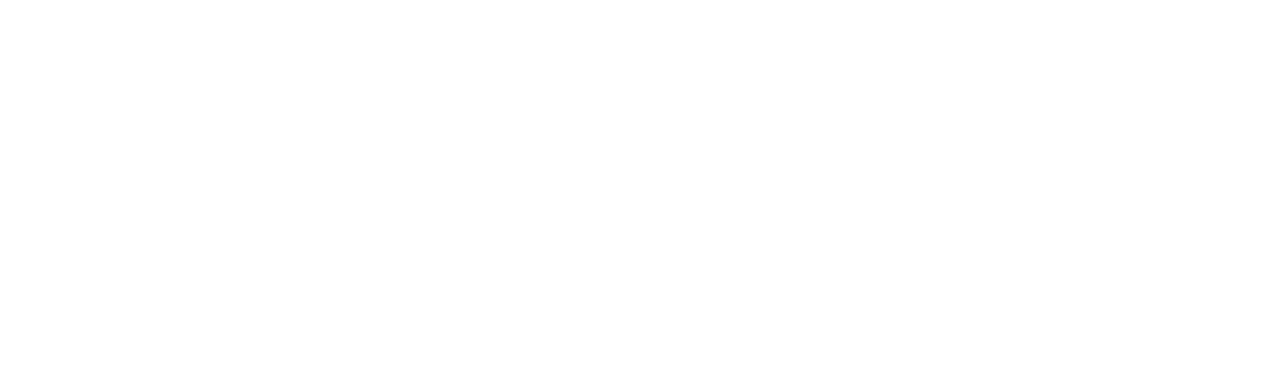
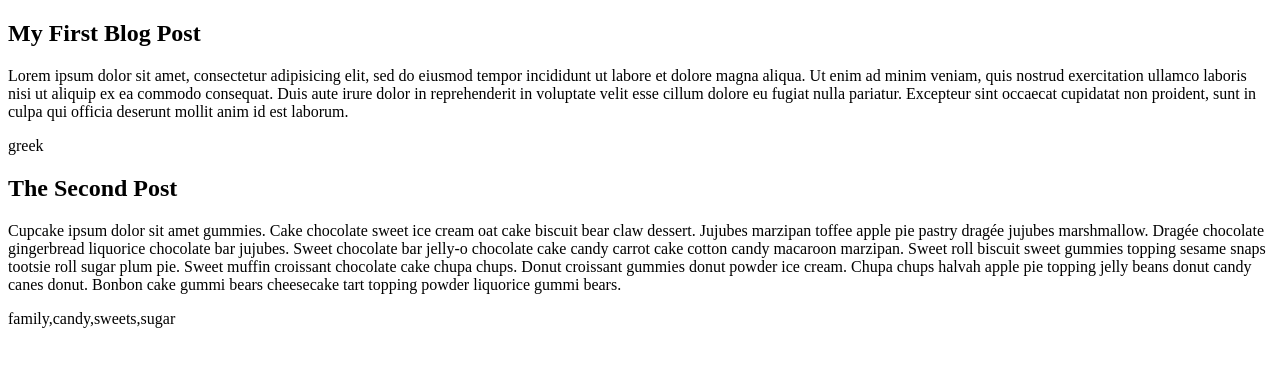
Before and after one commit to richy088/codeup-web-exercises, a plain HTML site: page ajax-blog.html in a window 1280 px wide. Drawn offline with nearby package versions, Linux system fonts and the light colour scheme.

Commit message:
jquery ajax blog

```diff
--- a/ajax-blog.html
+++ b/ajax-blog.html
@@ -1,11 +1,24 @@
 <!DOCTYPE html>
 <html lang="en">
 <head>
+    <script src="https://code.jquery.com/jquery-2.2.4.min.js" integrity="sha256-BbhdlvQf/xTY9gja0Dq3HiwQF8LaCRTXxZKRutelT44=" crossorigin="anonymous"></script>
     <meta charset="UTF-8">
     <title>Title</title>
 </head>
 <body>
     <div id="posts"></div>
+    <script>
+        $.ajax("data/blog.json").done(function (data){
+            console.log(data);
+            $.each(data, function (key, value){
+                let html = "";
+                html += '<h2>' + value.title + '</h2>';
+                html += '<p>' + value.content + '</p>';
+                html += '<p>' + value.categories + '</p>';
+                $('#posts').append(html);
+            });
+        });
 
+    </script>
 </body>
 </html>
```
